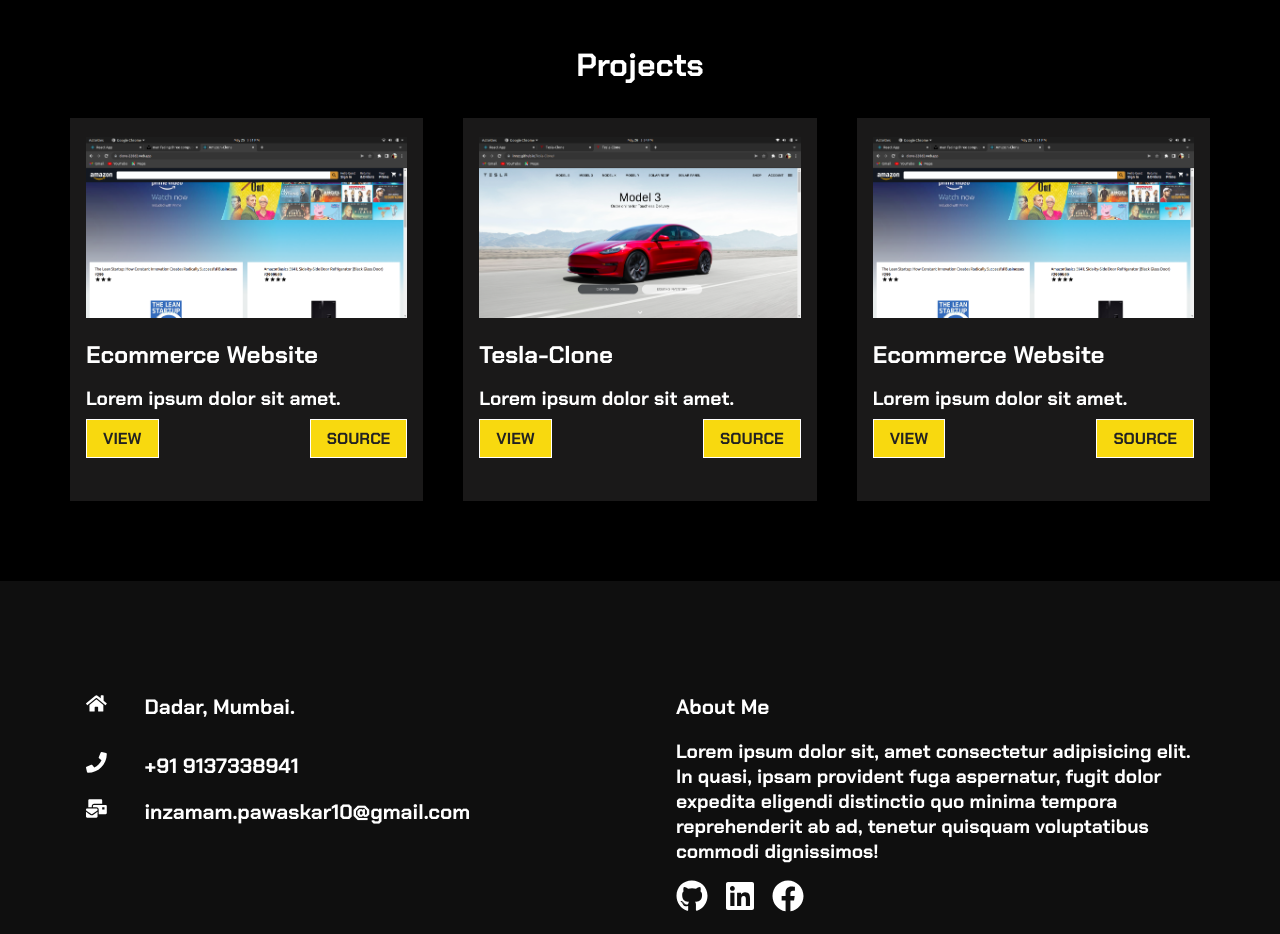
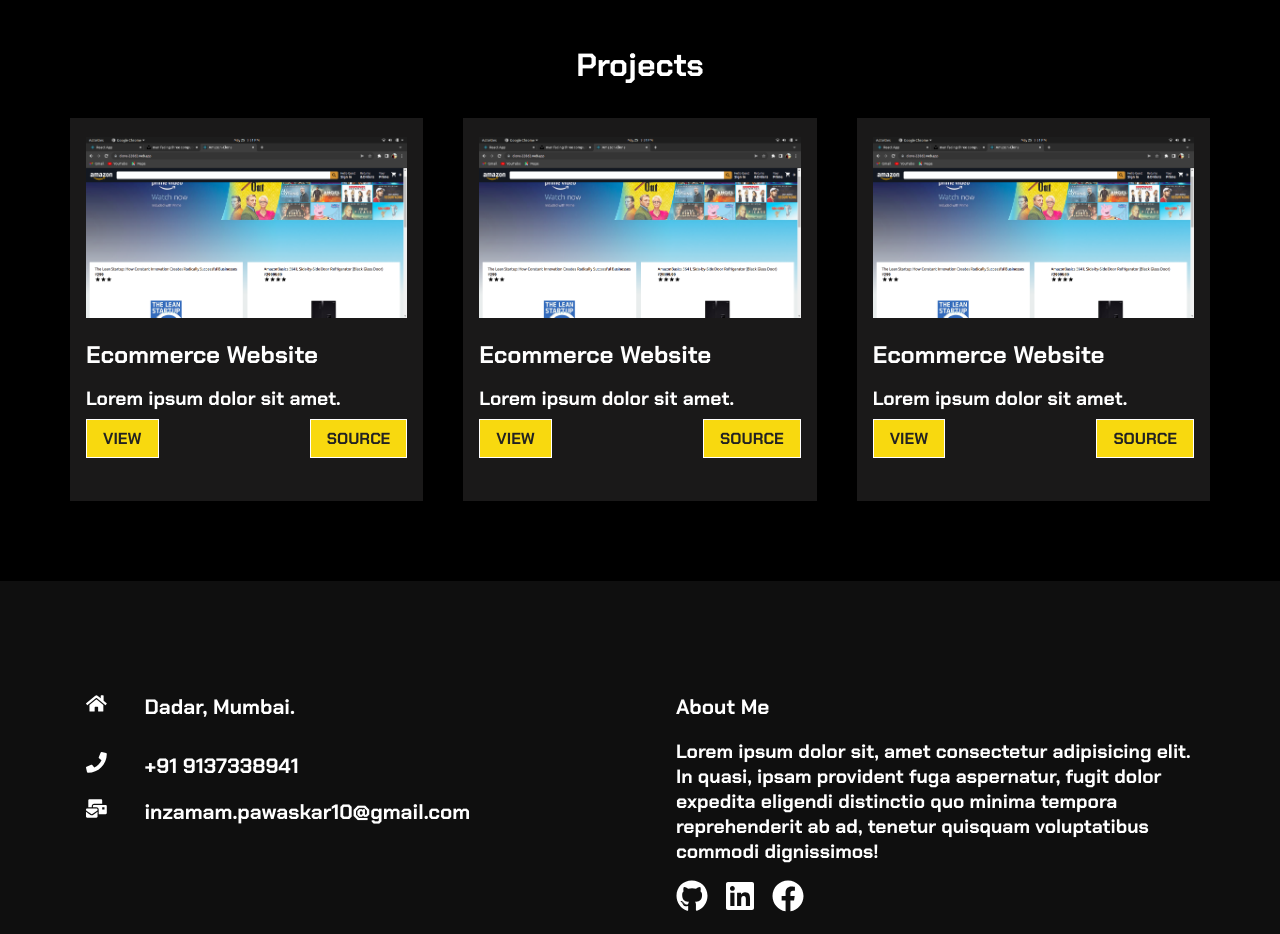
Before and after one commit to innzz/portfolio-website, a React (Create React App) app: page / in a window 1280 px wide. Shown: the part 820-1754 px from the top of the page. Built offline with nearby package versions, Linux system fonts and the light colour scheme.

Commit message:
Revert "Added Project2 in Project section"
This reverts commit 436c1fcc4003d51ce2a382b35def204d8a745b7b.

```diff
--- a/src/components/WorkCardData.js
+++ b/src/components/WorkCardData.js
@@ -1,18 +1,17 @@
 import project1 from '../assets/project1.png';
-import project2 from '../assets/project2.png'
 
 const projectCardData = [
     {
         imgsrc: project1,
         title:"Ecommerce Website",
         text:"Lorem ipsum dolor sit amet.",
-        view:"https://clone-228d2.web.app/"
+        view:"/clone-228d2.web.app/"
     },
     {
-        imgsrc: project2,
-        title:"Tesla-Clone",
+        imgsrc: project1,
+        title:"Ecommerce Website",
         text:"Lorem ipsum dolor sit amet.",
-        view:"https://innzz.github.io/Tesla-Clone/"
+        view:"/clone-228d2.web.app/"
     },
     {
         imgsrc: project1,
```
Also changed, not shown: src/assets/project2.png (deleted).
